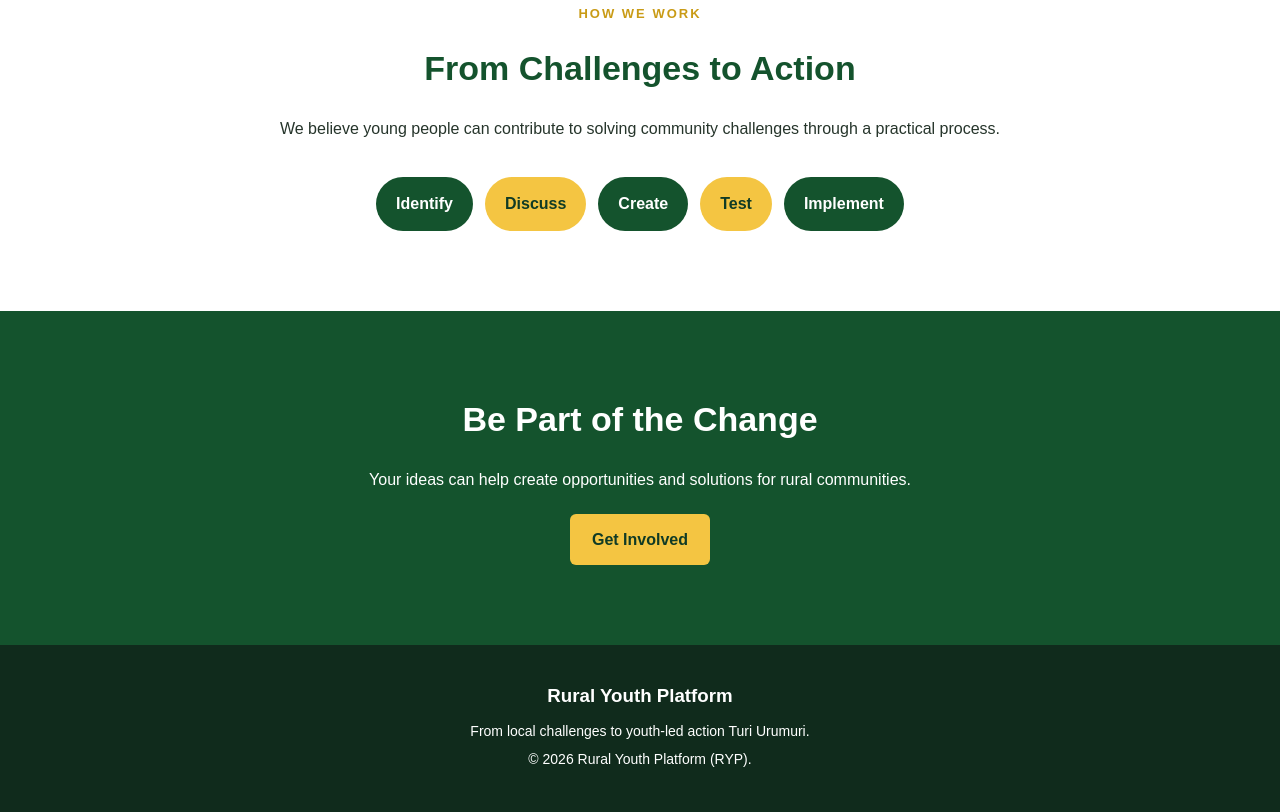
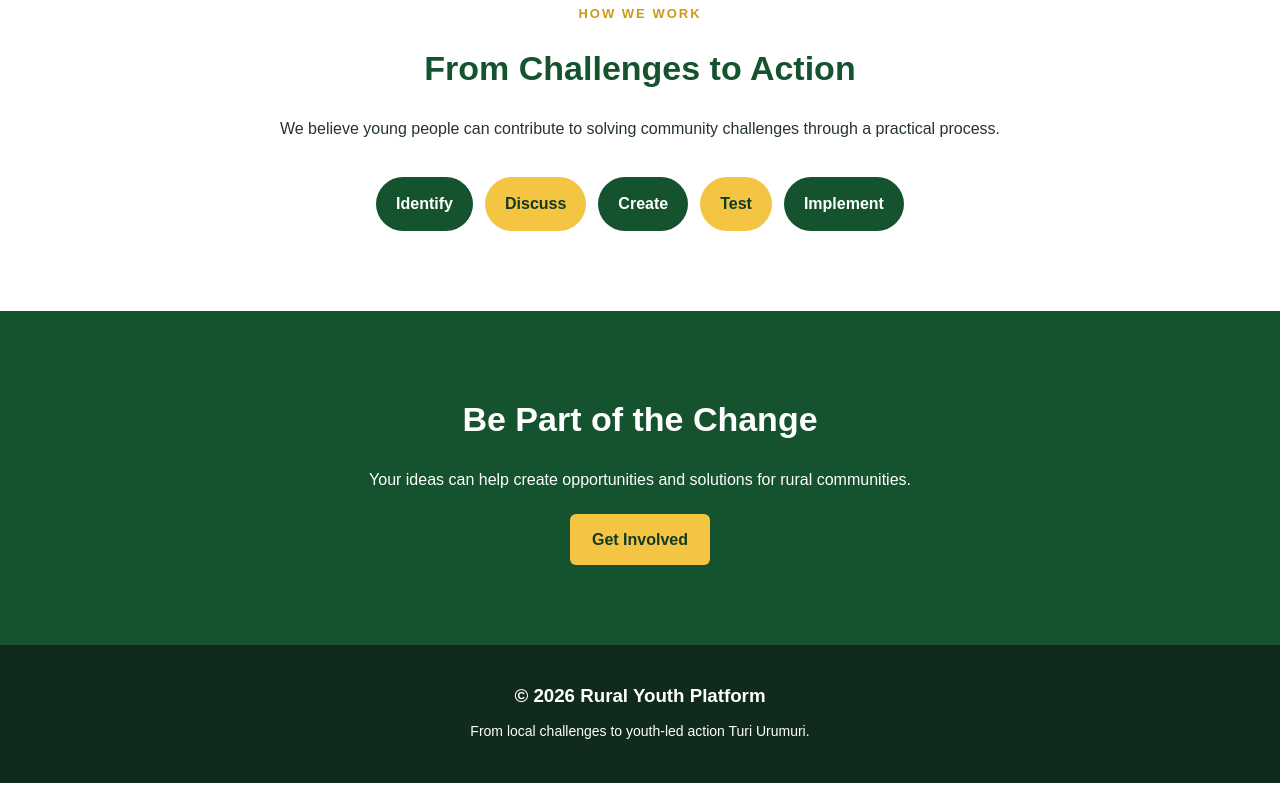
Before and after one commit to Abdiel137/platform, a plain HTML site: page index.html in a window 1280 px wide. Shown: the part 1550-2362 px from the top of the page. After the commit the page ends 2333 px from the top, so only its background shows below. Drawn offline with Linux system fonts and the light colour scheme.

Commit message:
Modify footer copyright text
Updated footer to include copyright notice.

```diff
--- a/index.html
+++ b/index.html
@@ -112,9 +112,8 @@
   </main>
 
   <footer>
-    <h3>Rural Youth Platform </h3>
+    <h3>© 2026 Rural Youth Platform </h3>
     <p>From local challenges to youth-led action Turi Urumuri.</p>
-    <p>© 2026 Rural Youth Platform (RYP).</p>
   </footer>
 
 </body>
```
